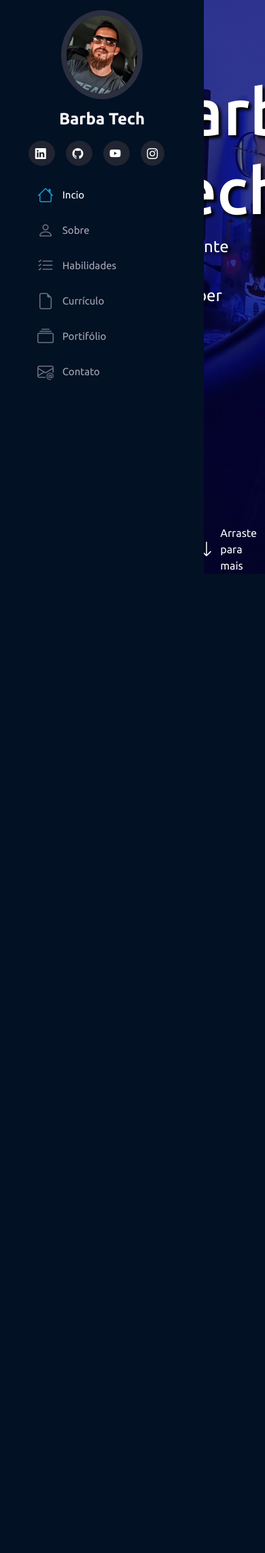
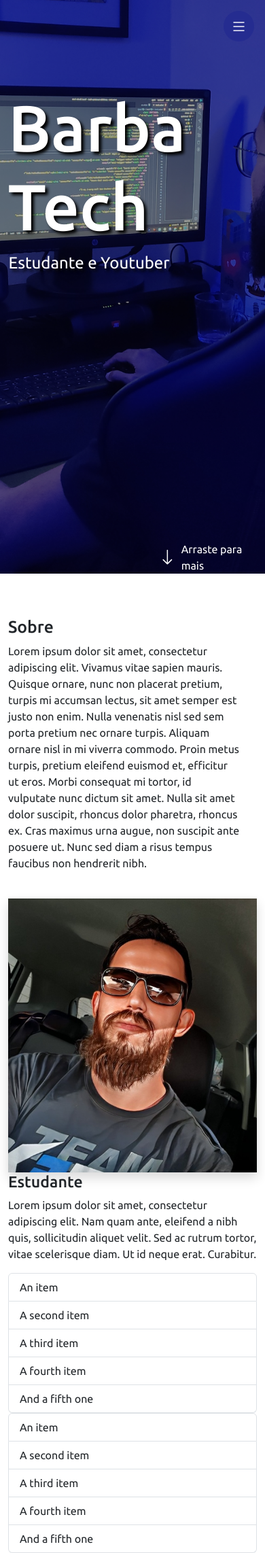
Before and after one commit to Barba2k2/PortifolioResponsivo, a Flask app: page / in a window 390 px wide; the page is wider, and only the part inside the window is pictured. Shown: that part at 68% size. Before the commit the page ends 844 px from the top of that part, so only its background shows below. Run offline with Flask 3, Linux system fonts and the light colour scheme; some libraries are stand-ins or nearby versions.

Commit message:
FEAT: Menu responsivo

```diff
--- a/static/script.js
+++ b/static/script.js
@@ -0,0 +1,11 @@
+// Abre e fecha menu lateral no modo movile
+
+const menuMobile = document.querySelector(".menu-mobile");
+const body = document.querySelector("body");
+
+menuMobile.addEventListener("click", () => {
+  menuMobile.classList.contains("bi-list")
+    ? menuMobile.classList.replace("bi-list", "bi-x")
+    : menuMobile.classList.replace("bi-x", "bi-list");
+  body.classList.toggle("menu-nav-active");
+});
--- a/static/style.css
+++ b/static/style.css
@@ -101,7 +101,7 @@ section#inicio {
   height: 100vh;
 }
 
-section#inicio h2{
+section#inicio h2 {
   font-size: 6rem;
 }
 
@@ -122,3 +122,47 @@ section#inicio div#arraste a {
   text-decoration: none;
   color: #fff;
 }
+
+i.menu-mobile {
+  position: fixed;
+  color: #fff;
+  background-color: #252c90;
+  right: 1rem;
+  top: 1rem;
+  font-size: 1.5rem;
+  border-radius: 4rem;
+  cursor: pointer;
+  z-index: 10;
+  width: 45px;
+  height: 45px;
+  display: none;
+  justify-content: center;
+  align-items: center;
+}
+
+.menu-nav-active{
+  overflow: hidden;
+}
+
+.menu-nav-active #header{
+  left: 0;
+}
+
+@media (max-width: 1024px) {
+  #header {
+    left: -300px;
+  }
+  i.menu-mobile {
+    display: flex;
+  }
+  section#incio h2 {
+    font-size: 3.5rem;
+  }
+  section#incio span#subtitle {
+    margin-right: 0;
+    font-size: 1rem;
+  }
+  #main {
+    margin-left: 0;
+  }
+}
--- a/templates/index.html
+++ b/templates/index.html
@@ -14,6 +14,8 @@
     <title>Barba Tech</title>
   </head>
   <body>
+    <i class="bi bi-list menu-mobile"></i>
+
     <aside id="header">
       <section class="profile">
         <img src="../static/img/Barba.jpg" alt="Foto do Barba" />
@@ -92,6 +94,65 @@
           </div>
         </div>
       </section>
+
+      <section class="container mt-5" id="sobre">
+        <div class="row w-100">
+          <div class="col-md-12">
+            <h2 class="pt-3">Sobre</h2>
+            <p>
+              Lorem ipsum dolor sit amet, consectetur adipiscing elit. Vivamus
+              vitae sapien mauris. Quisque ornare, nunc non placerat pretium,
+              turpis mi accumsan lectus, sit amet semper est justo non enim.
+              Nulla venenatis nisl sed sem porta pretium nec ornare turpis.
+              Aliquam ornare nisl in mi viverra commodo. Proin metus turpis,
+              pretium eleifend euismod et, efficitur ut eros. Morbi consequat mi
+              tortor, id vulputate nunc dictum sit amet. Nulla sit amet dolor
+              suscipit, rhoncus dolor pharetra, rhoncus ex. Cras maximus urna
+              augue, non suscipit ante posuere ut. Nunc sed diam a risus tempus
+              faucibus non hendrerit nibh.
+            </p>
+          </div>
+        </div>
+
+        <div class="row mt-4">
+          <div class="col-md-4">
+            <img
+              class="img-fluid shadow"
+              src="../static/img/Barba.jpg"
+              alt="Foto do Barba"
+            />
+          </div>
+          <div class="col-md-8">
+            <h3>Estudante</h3>
+            <p>
+              Lorem ipsum dolor sit amet, consectetur adipiscing elit. Nam quam
+              ante, eleifend a nibh quis, sollicitudin aliquet velit. Sed ac
+              rutrum tortor, vitae scelerisque diam. Ut id neque erat.
+              Curabitur.
+            </p>
+            <div class="row">
+              <div class="col-md-6">
+                <ul class="list-group">
+                  <li class="list-group-item">An item</li>
+                  <li class="list-group-item">A second item</li>
+                  <li class="list-group-item">A third item</li>
+                  <li class="list-group-item">A fourth item</li>
+                  <li class="list-group-item">And a fifth one</li>
+                </ul>
+              </div>
+              <div class="col-md-6">
+                <ul class="list-group">
+                  <li class="list-group-item">An item</li>
+                  <li class="list-group-item">A second item</li>
+                  <li class="list-group-item">A third item</li>
+                  <li class="list-group-item">A fourth item</li>
+                  <li class="list-group-item">And a fifth one</li>
+                </ul>
+              </div>
+            </div>
+          </div>
+        </div>
+      </section>
     </main>
 
     <script src="../static/bootsrap/js/bootstrap.min.js"></script>
```
